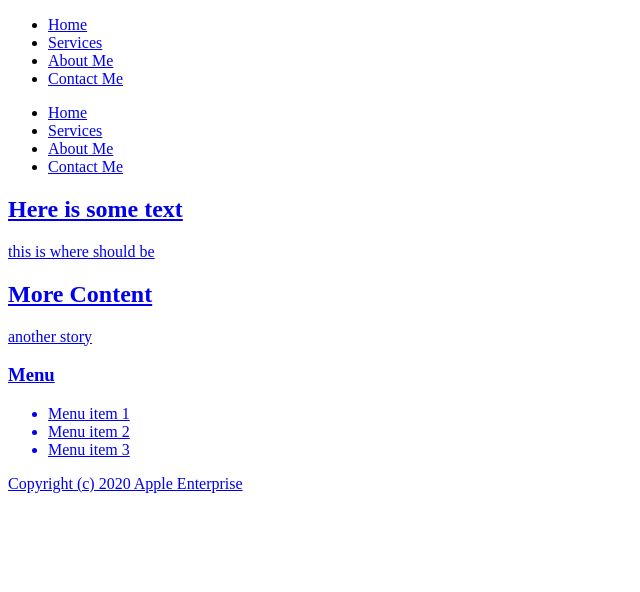
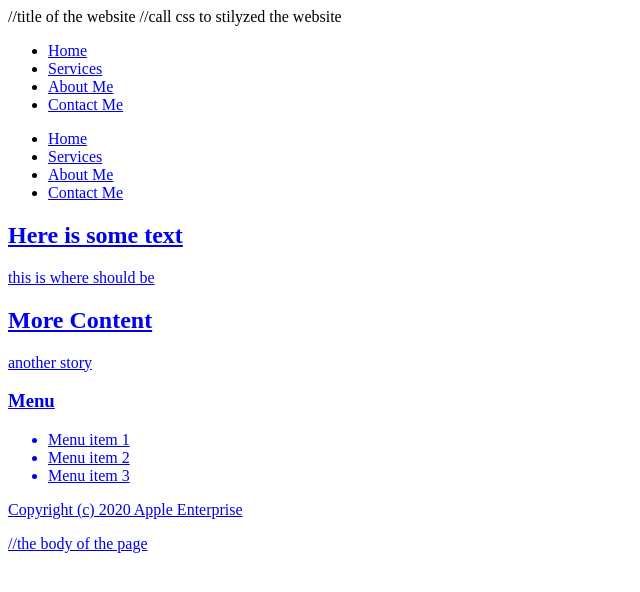
Before and after one commit to RicardoAzevedo10/Html-CSS, a plain HTML site: page apple site/apple.html in a window 1280 px wide. Shown: the whole page, without its empty margins (0-640 px from the left). Drawn offline with Linux system fonts and the light colour scheme.

Commit message:
Update apple.html

```diff
--- a/apple site/apple.html
+++ b/apple site/apple.html
@@ -2,8 +2,8 @@
 <html>
 
 <head>
-    <title>Apple.com</title>
-    <link link href="style.css" type="text/css" rel="stylesheet" >
+    <title>Apple.com</title>//title of the website
+    <link link href="style.css" type="text/css" rel="stylesheet" > //call css to stilyzed the website
 </head>
 
 <body>
@@ -46,7 +46,7 @@
          </div>
 
 
-</body>
+</body>//the body of the page
 
 
 
```
